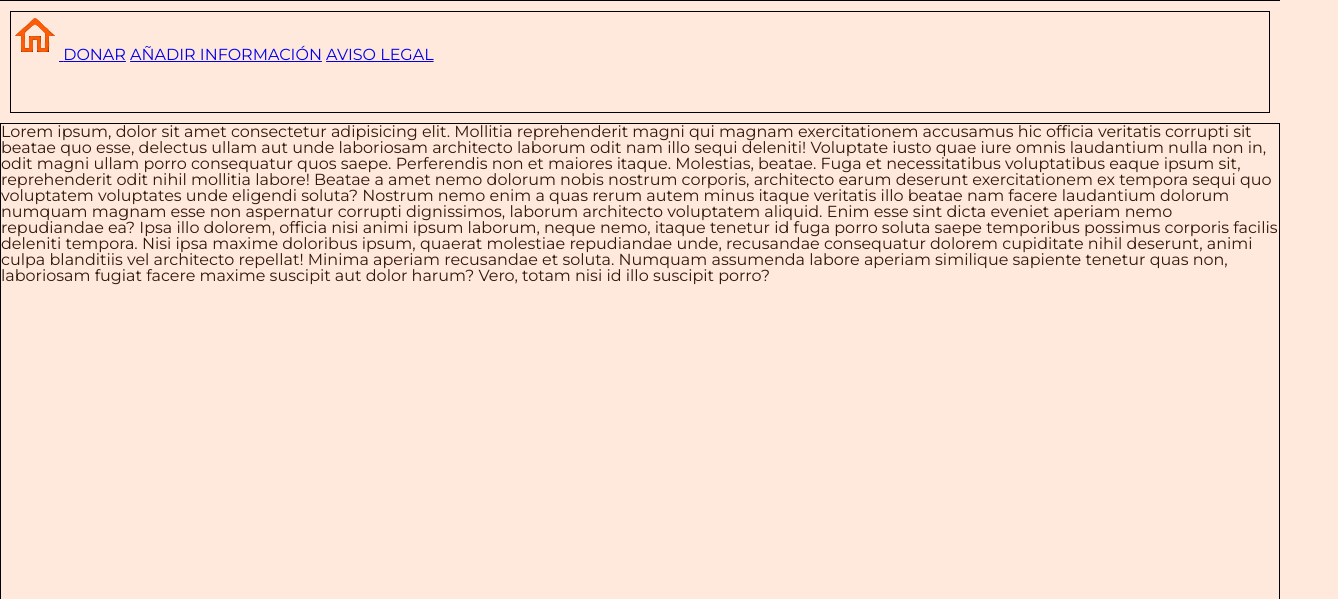
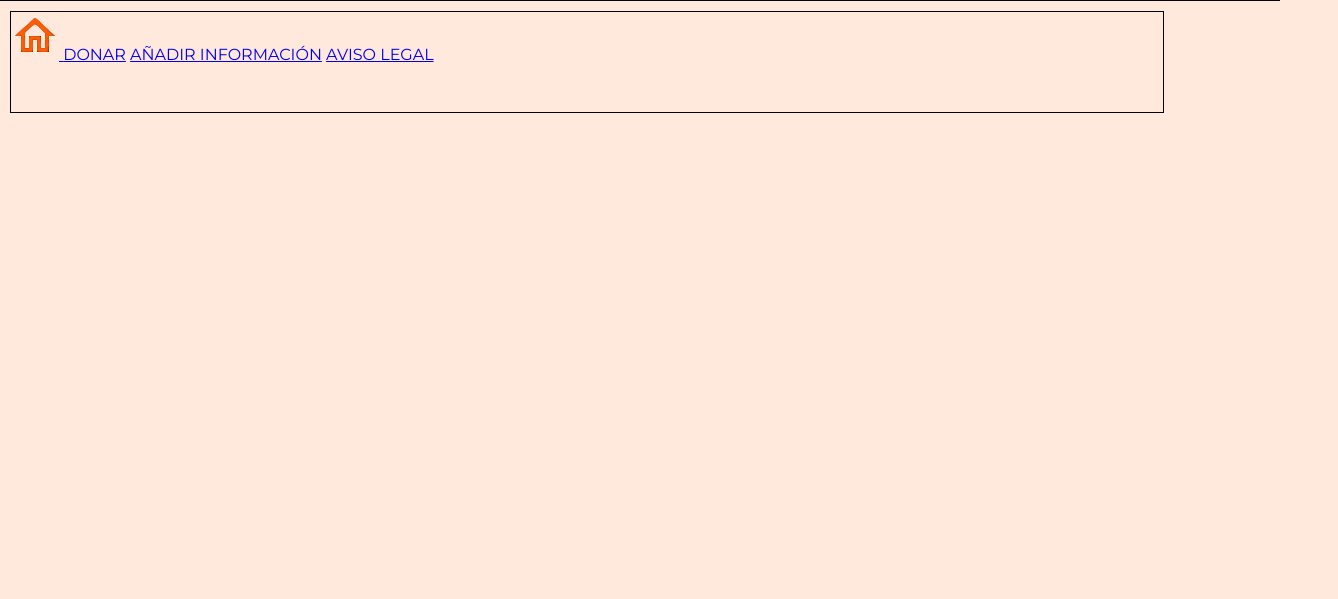
Before and after one commit to MrLuisC15/DIWWeb, a plain HTML site: page index.html in a window 1280 px wide. Shown: the part 201-800 px from the top of the page, 1338 px wide, since content can reach past the window. Drawn offline with Linux system fonts and the light colour scheme.

Commit message:
Porcentaje

```diff
--- a/CSS/style.css
+++ b/CSS/style.css
@@ -20,6 +20,7 @@ nav
     border: 1px solid black;
     min-height: 100px;
     margin: 10px;
+    width: 90%;
 }
 
 article
@@ -28,6 +29,7 @@ article
     min-height: 600px;
     margin-top: 10px;
     color: #341809;
+    margin: 95%;
 }
 
 footer
```
